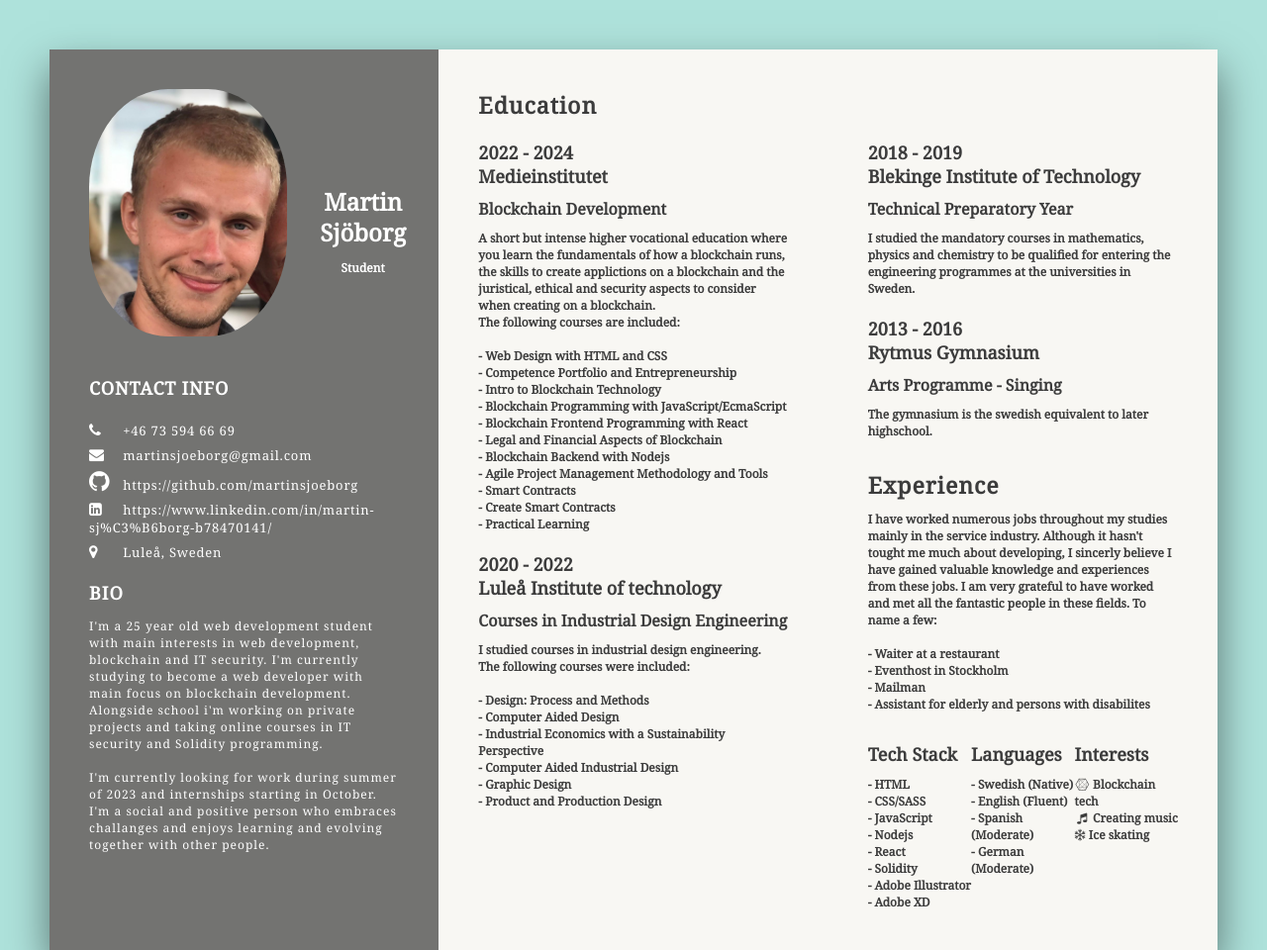
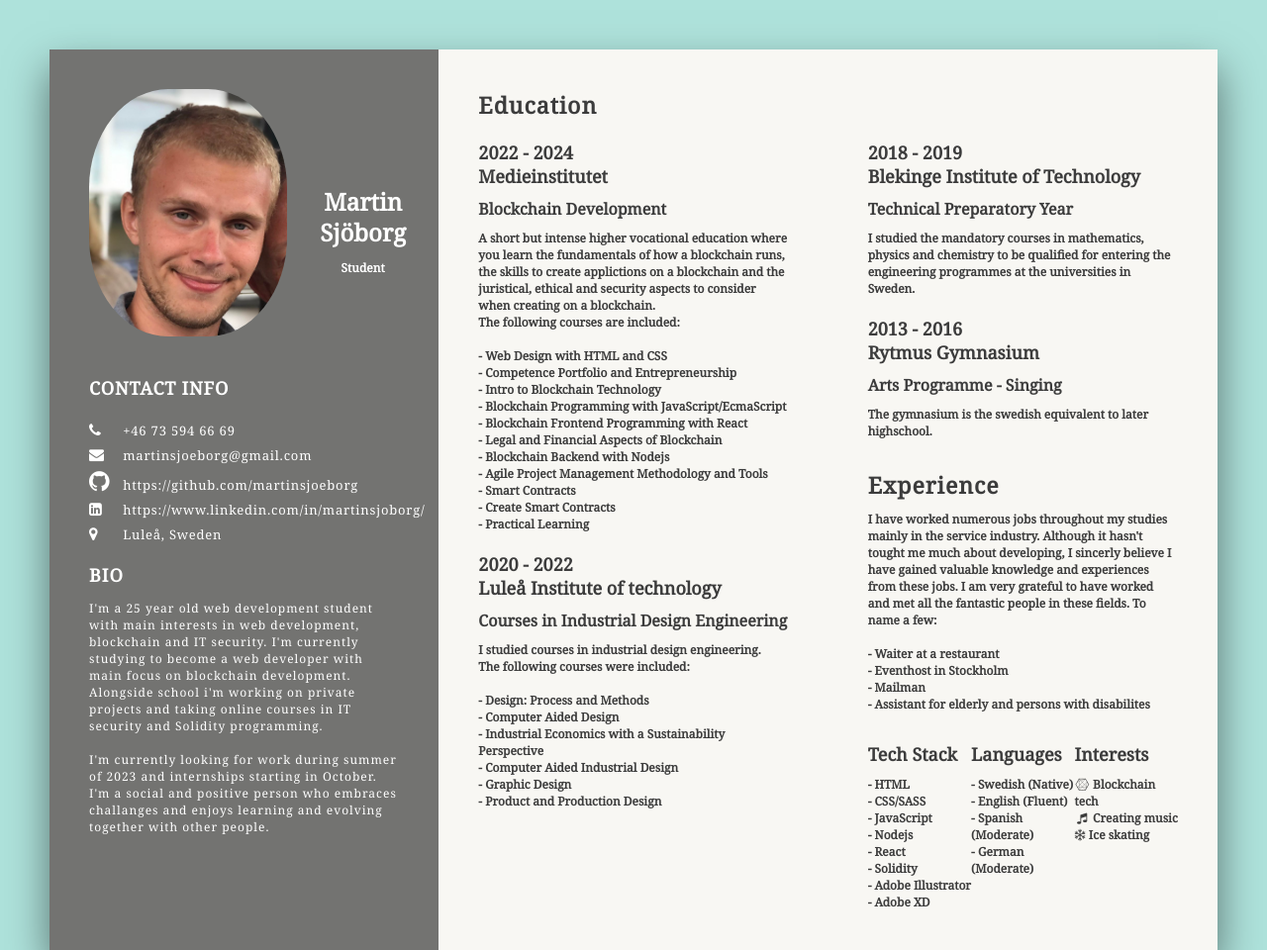
Before and after one commit to martinsjoeborg/My-CV, a plain HTML site: page index.html in a window 1280 px wide. Shown: the top 960 px of the page at 99% size. Drawn offline with Linux system fonts and the light colour scheme.

Commit message:
link update

```diff
--- a/index.html
+++ b/index.html
@@ -42,7 +42,7 @@
                   </li>
                   <li>
                     <span class="icon"><i class="fa fa-linkedin-square" aria-hidden="true"></i></span>
-                    <a href="https://www.linkedin.com/in/martin-sj%C3%B6borg-b78470141?lipi=urn%3Ali%3Apage%3Ad_flagship3_profile_view_base_contact_details%3BN02sGE29TLCNmOefbbKB0A%3D%3D" target ="_blank">https://www.linkedin.com/in/martin-sj%C3%B6borg-b78470141/</a>
+                    <a href="https://www.linkedin.com/in/martinsjoborg/" target ="_blank">https://www.linkedin.com/in/martinsjoborg/</a>
                   </li>
                   <li>
                     <span class="icon"><i class="fa fa-map-marker" aria-hidden="true"></i>
```
